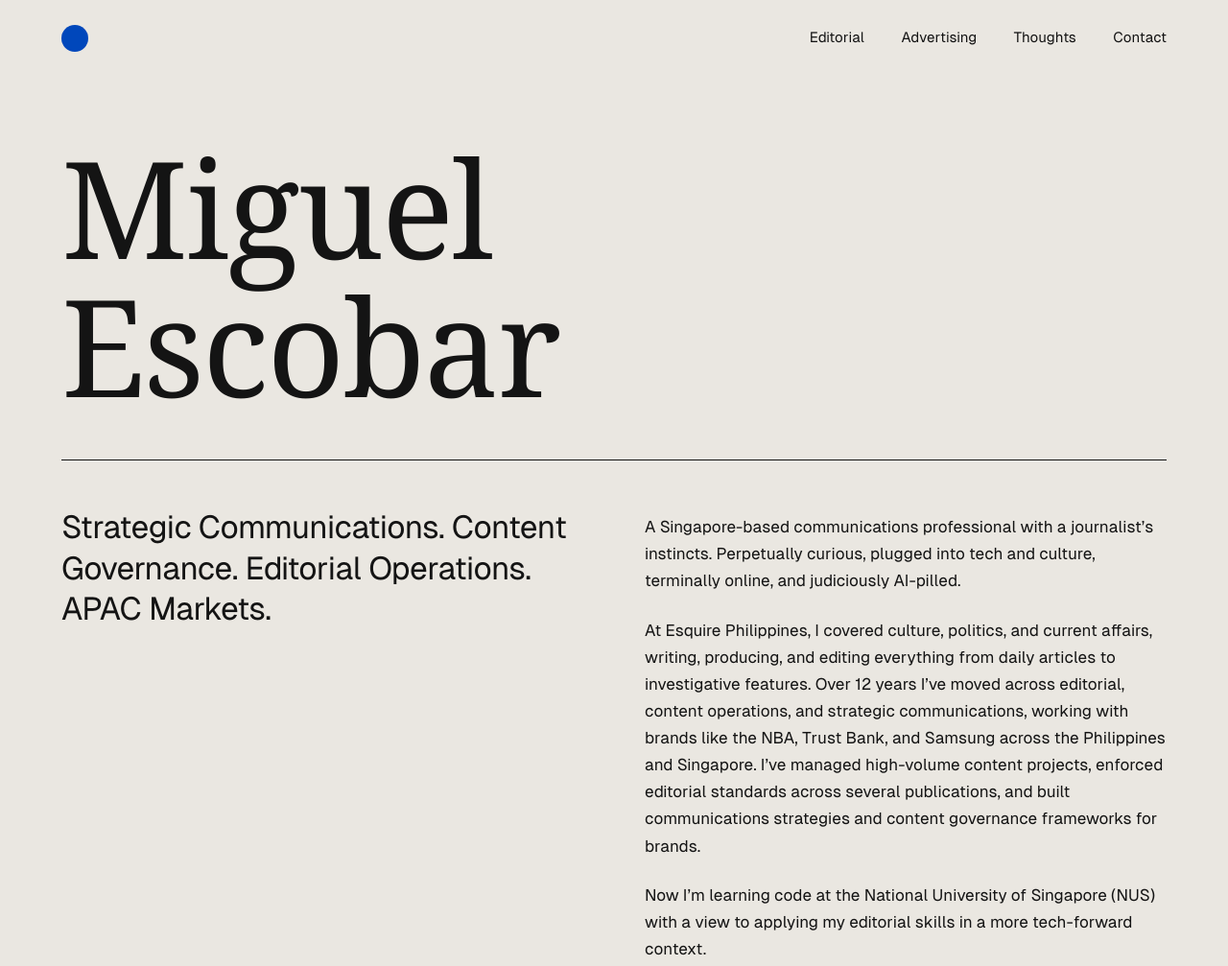
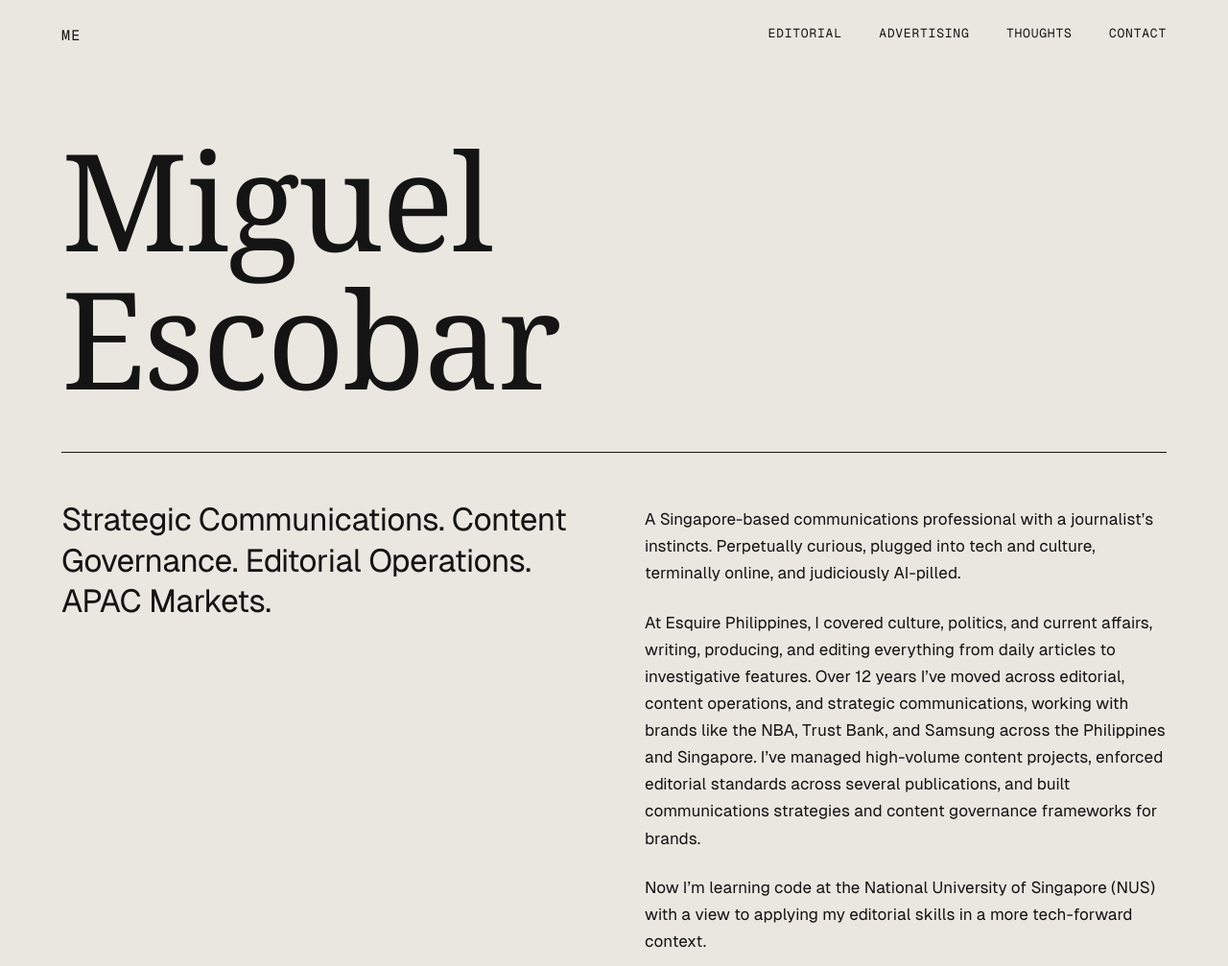
Before and after one commit to migmescobar/miguel-escobar-site, an Astro site: page / in a window 1280 px wide. Shown: the top 1007 px of the page at 96% size. Built offline with nearby package versions, Linux system fonts and the light colour scheme; Astro itself is replaced by a stand-in of ours; a web font is replaced by a local one.

Commit message:
Header: replace blue-circle home button with "ME"; all nav items mono uppercase
- Home button is now a text link reading "ME" (Geist Mono, weight 500, uppercase,
  0.08em tracking) instead of the #0047bb circle. brand-blue itself is untouched
  and still used elsewhere (footer background, form focus colour).
- Desktop nav links (Editorial/Advertising/Thoughts/Contact) and the mobile menu
  links now render in Geist Mono, uppercase, with letter-spacing — matching the
  mono-eyebrow treatment already used for dates/footer/labels elsewhere on the
  site. Uppercase is done via text-transform, not literal casing in consts.ts,
  so the underlying label text (and accessible name) stays normal case.
- Desktop nav dropped from 15px sans to 13px mono to offset how much wider
  uppercase monospace reads at the same size; mobile menu 19px sans -> 17px mono.
  Verified no wrap/overflow at the narrowest desktop width the nav shows at
  (641px, right where the burger takes over) with all four links + "ME".

Build + html-validate green; verified in preview at 375/641/800px and in the
mobile menu — no console errors.

Co-Authored-By: Claude Sonnet 5 <noreply@anthropic.com>

```diff
--- a/src/components/Header.astro
+++ b/src/components/Header.astro
@@ -13,7 +13,7 @@ function isActive(href: string): boolean {
 
 <header>
   <div class="bar wrap">
-    <a class="home-dot" href="/" aria-label="Home"></a>
+    <a class="home-link" href="/" aria-label="Home">ME</a>
 
     <nav class="nav-desktop" aria-label="Primary">
       {
@@ -65,17 +65,19 @@ function isActive(href: string): boolean {
     align-items: center;
     gap: 14px 28px;
   }
-  .home-dot {
+  .home-link {
     display: block;
-    width: 28px;
-    height: 28px;
-    border-radius: 50%;
-    background: var(--brand-blue);
+    flex: none;
+    font-family: var(--font-mono);
+    font-size: 15px;
+    font-weight: 500;
+    letter-spacing: 0.08em;
+    text-transform: uppercase;
     text-decoration: none;
-    flex: none;
+    color: var(--ink);
   }
-  .home-dot:hover {
-    opacity: 0.82;
+  .home-link:hover {
+    opacity: 0.7;
   }
 
   .nav-desktop {
@@ -83,7 +85,10 @@ function isActive(href: string): boolean {
     gap: clamp(18px, 3vw, 40px);
   }
   .nav-link {
-    font-size: 15px;
+    font-family: var(--font-mono);
+    font-size: 13px;
+    letter-spacing: 0.06em;
+    text-transform: uppercase;
     text-decoration: none;
     border-bottom: 1px solid transparent;
     padding-bottom: 2px;
@@ -121,8 +126,11 @@ function isActive(href: string): boolean {
     display: flex;
   }
   .m-link {
-    font-size: 19px;
+    font-family: var(--font-mono);
+    font-size: 17px;
     font-weight: 400;
+    letter-spacing: 0.06em;
+    text-transform: uppercase;
     color: var(--ink-75);
     text-decoration: none;
     padding: 13px 0;
```
